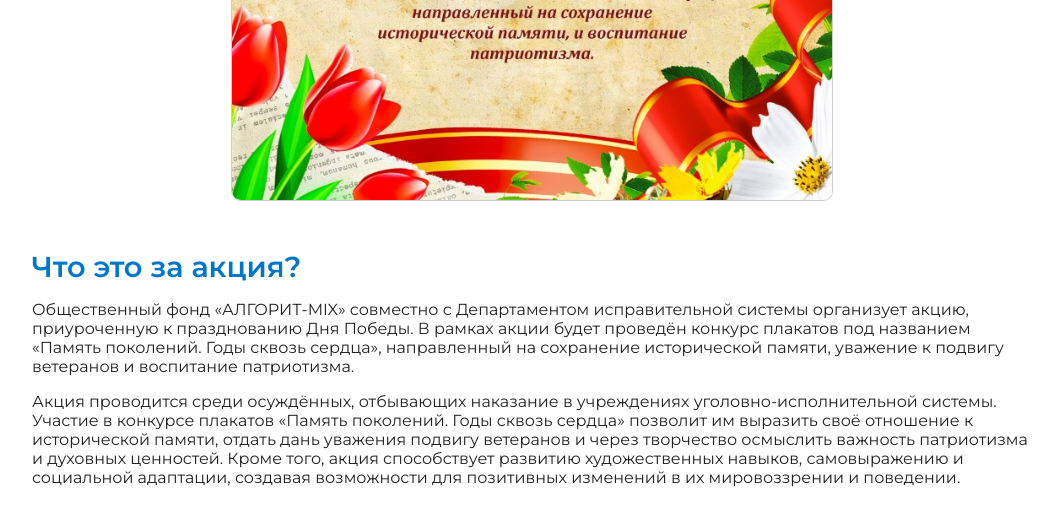
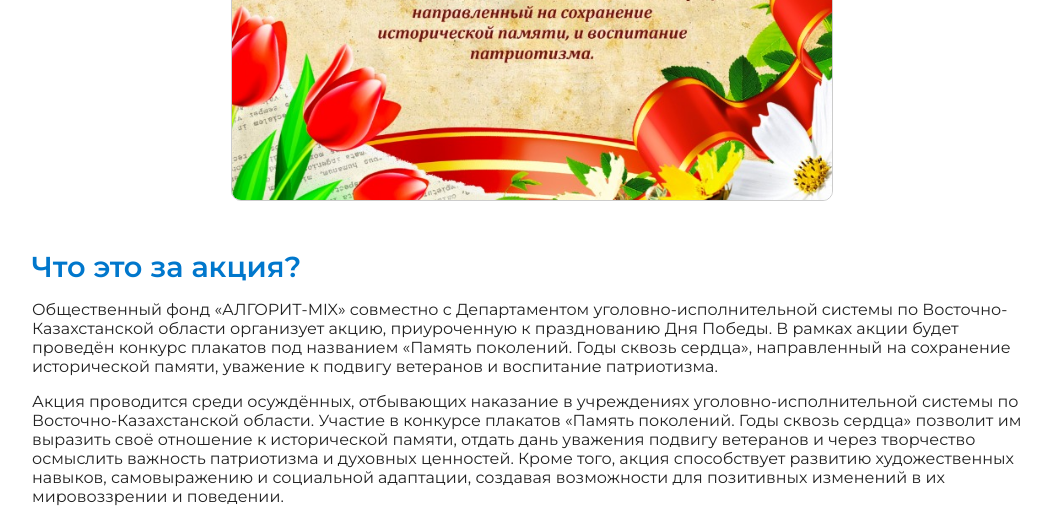
Before and after one commit to fugovnature/algoaction, a plain HTML site: page index.html in a window 1280 px wide. Shown: the part 1476-2008 px from the top of the page, without its empty margins (108-1166 px from the left). Drawn offline with Linux system fonts and the light colour scheme.

Commit message:
Add files via upload
вф

```diff
--- a/index.html
+++ b/index.html
@@ -133,10 +133,10 @@
     <section>
       <h2>Что это за акция?</h2>
       <p>
-        Общественный фонд «АЛГОРИТ-МIX» совместно с Департаментом исправительной системы организует акцию, приуроченную к празднованию Дня Победы. В рамках акции будет проведён конкурс плакатов под названием «Память поколений. Годы сквозь сердца», направленный на сохранение исторической памяти, уважение к подвигу ветеранов и воспитание патриотизма.
+        Общественный фонд «АЛГОРИТ-МIX» совместно с Департаментом уголовно-исполнительной системы по Восточно-Казахстанской области организует акцию, приуроченную к празднованию Дня Победы. В рамках акции будет проведён конкурс плакатов под названием «Память поколений. Годы сквозь сердца», направленный на сохранение исторической памяти, уважение к подвигу ветеранов и воспитание патриотизма.
       </p>
       <p>
-        Акция проводится среди осуждённых, отбывающих наказание в учреждениях уголовно-исполнительной системы. Участие в конкурсе плакатов «Память поколений. Годы сквозь сердца» позволит им выразить своё отношение к исторической памяти, отдать дань уважения подвигу ветеранов и через творчество осмыслить важность патриотизма и духовных ценностей. Кроме того, акция способствует развитию художественных навыков, самовыражению и социальной адаптации, создавая возможности для позитивных изменений в их мировоззрении и поведении.
+        Акция проводится среди осуждённых, отбывающих наказание в учреждениях уголовно-исполнительной системы по Восточно-Казахстанской области. Участие в конкурсе плакатов «Память поколений. Годы сквозь сердца» позволит им выразить своё отношение к исторической памяти, отдать дань уважения подвигу ветеранов и через творчество осмыслить важность патриотизма и духовных ценностей. Кроме того, акция способствует развитию художественных навыков, самовыражению и социальной адаптации, создавая возможности для позитивных изменений в их мировоззрении и поведении.
       </p>
     </section>
     <section>
```
